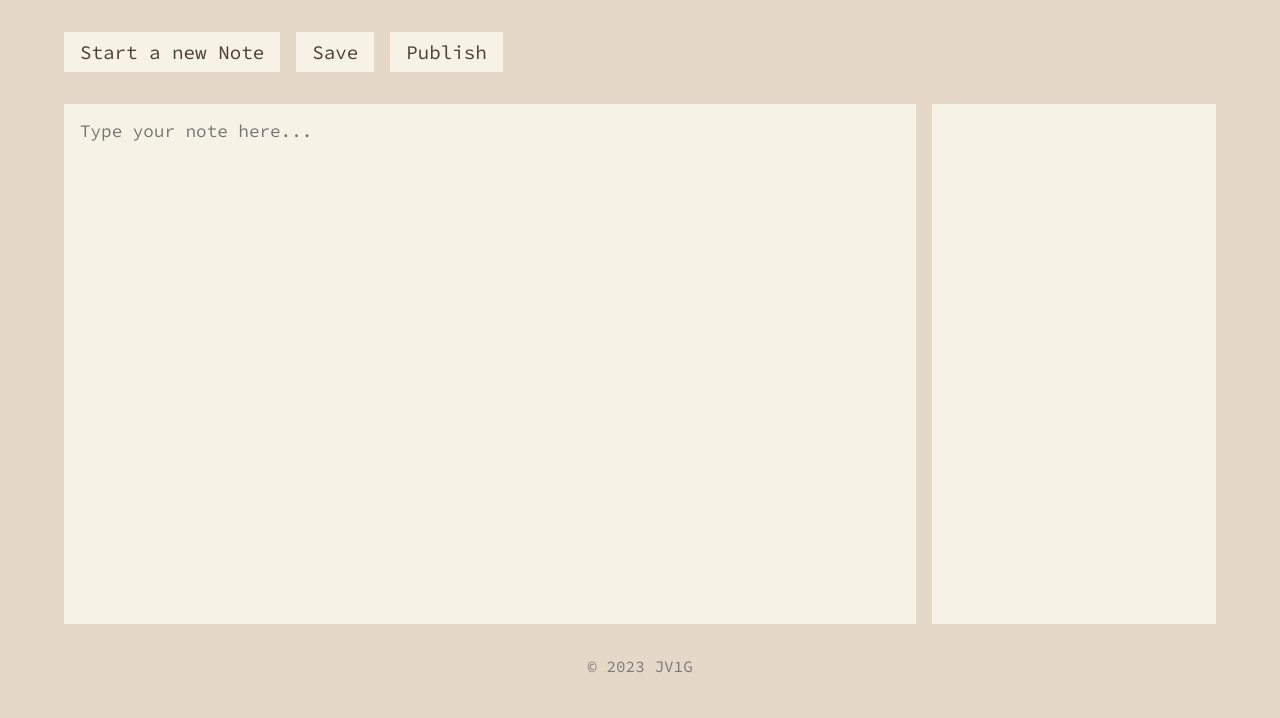
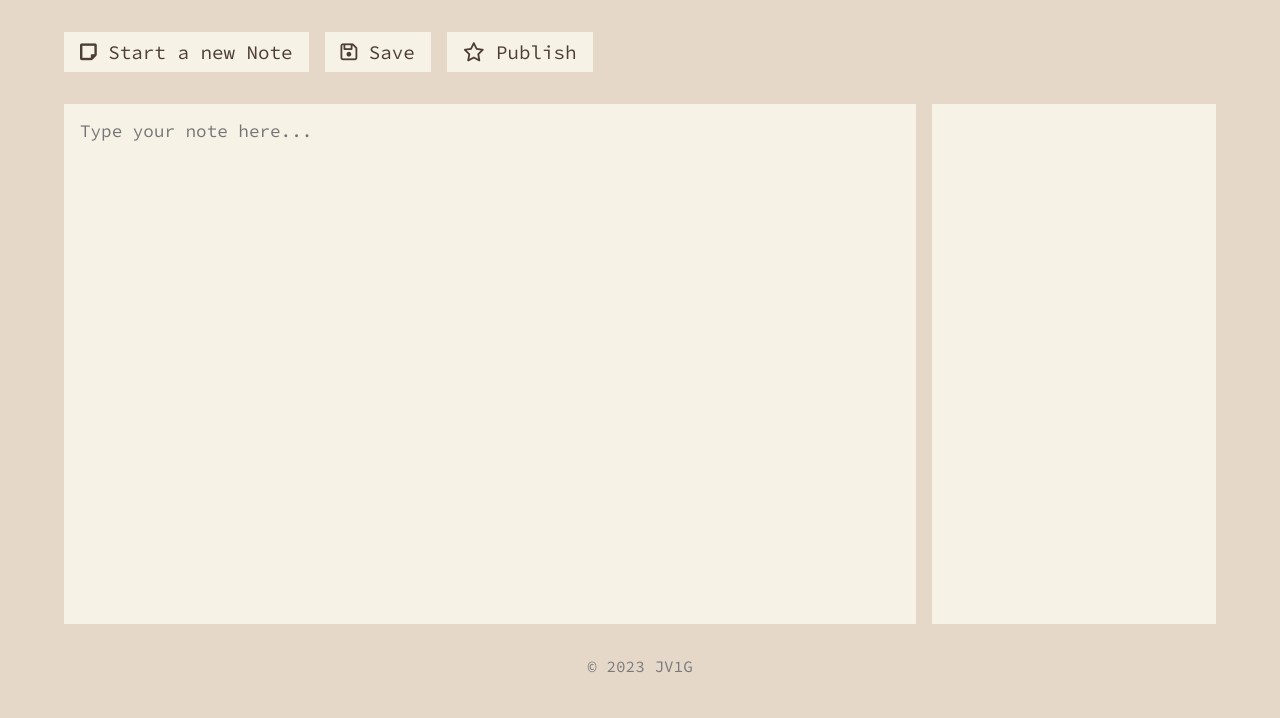
Before and after one commit to JV1G/qnote, a website: page index.html in a window 1280 px wide. Shown: the part 82-800 px from the top of the page. Drawn offline with Linux system fonts and the light colour scheme; no server answers.

Commit message:
Add font-awesome icons to buttons

```diff
--- a/index.html
+++ b/index.html
@@ -4,6 +4,7 @@
     <meta name="viewport" content="width=device-width, initial-scale=1.0">
     <title>qNote</title>
     <link rel="stylesheet" href="https://fonts.googleapis.com/css2?family=Source+Code+Pro:wght@400;500;600;700&display=swap">
+    <link rel="stylesheet" href="https://cdnjs.cloudflare.com/ajax/libs/font-awesome/6.0.0-beta3/css/all.min.css" />
     <link rel="stylesheet" href="/css/style.css">
     <script type="module" src="/js/textareaEvents.js"></script>
     <script type="module" src="/js/fileDownload.js"></script>
@@ -23,9 +24,9 @@
     <main>
         <!--Actions the user can take with the note-->
         <div class="user-controls">
-            <button id="new-note-button">Start a new Note</button> <!--Button to CLEAR the text area-->
-            <button id="save-note-button">Save</button> <!--Button to SAVE the text to computer-->
-            <button id="publish-note-button">Publish</button> <!--Button to PUBLISH the text on the website-->
+            <button id="new-note-button"><i class="fas fa-sticky-note"></i> Start a new Note</button> <!--Button to CLEAR the text area-->
+            <button id="save-note-button"><i class="fa-regular fa-floppy-disk"></i> Save</button> <!--Button to SAVE the text to computer-->
+            <button id="publish-note-button"><i class="fa-regular fa-star"></i> Publish</button> <!--Button to PUBLISH the text on the website-->
         </div>
         <div class="content">
             <!--Box where the text is typed-->
```
